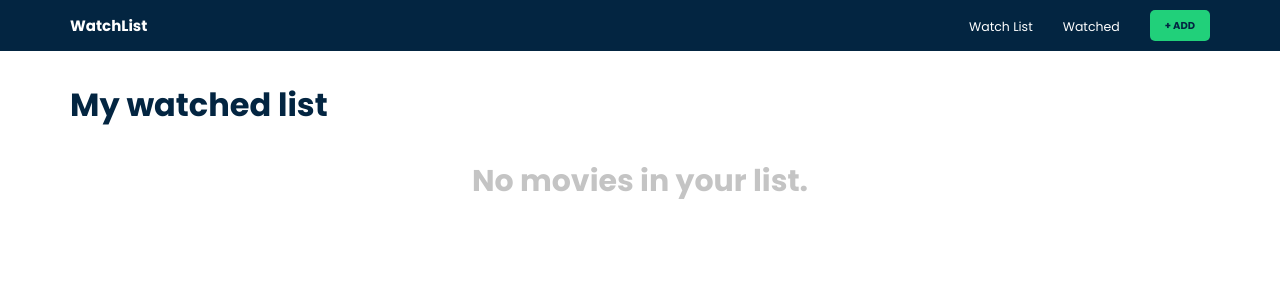
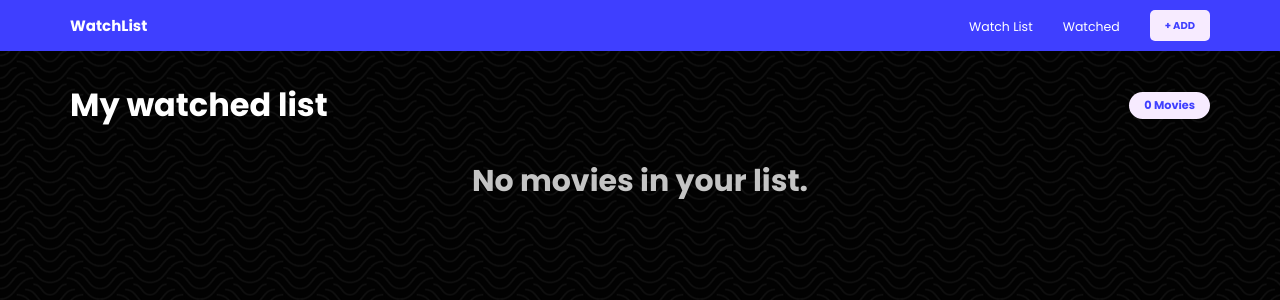
Before and after one commit to manikagnish/movie-watchlist-application, a React (Create React App) app: page / in a window 1280 px wide. Shown: the top 300 px of the page. Built offline with nearby package versions, Linux system fonts and the light colour scheme.

Commit message:
added option to add to watched during search and changed styling

```diff
--- a/src/components/Add.js
+++ b/src/components/Add.js
@@ -37,7 +37,7 @@ export default function Add() {
                 onChange={onChange}
               />
             </div>
-            {results.length > 0 && (
+            {results !== undefined && results.length > 0 && (
               <ul className="results">
                 {results.map((movie) => (
                   <li key={movie.id}>
--- a/src/components/MovieControls.js
+++ b/src/components/MovieControls.js
@@ -1,10 +1,9 @@
-import { FaEye, FaTimesCircle, FaEyeSlash } from "react-icons/fa";
+import { FaEye, FaTimes, FaEyeSlash } from "react-icons/fa";
 import { useContext } from "react";
 import { GlobalContext } from "../context/GlobalState";
 
 export default function MovieControls({ movie, type }) {
   const {
-    addMovieToWatchlist,
     removeMovieFromWatchlist,
     addMovieToWatched,
     removeMovieFromWatched,
@@ -23,7 +22,7 @@ export default function MovieControls({ movie, type }) {
             className="ctrl-btn"
             onClick={() => removeMovieFromWatchlist(movie.id)}
           >
-            <FaTimesCircle />
+            <FaTimes />
           </button>
         </>
       )}
@@ -36,7 +35,7 @@ export default function MovieControls({ movie, type }) {
             className="ctrl-btn"
             onClick={() => removeMovieFromWatched(movie.id)}
           >
-            <FaTimesCircle />
+            <FaTimes />
           </button>
         </>
       )}
--- a/src/components/ResultCard.js
+++ b/src/components/ResultCard.js
@@ -2,11 +2,15 @@ import { useContext } from "react";
 import { GlobalContext } from "../context/GlobalState";
 
 export default function ResultCard({ movie }) {
-  const { addMovieToWatchlist, watchlist } = useContext(GlobalContext);
+  const { addMovieToWatchlist, addMovieToWatched, watchlist, watched } =
+    useContext(GlobalContext);
 
   let storedMovie = watchlist.find((o) => o.id === movie.id);
+  let storedMovieWatched = watched.find((o) => o.id === movie.id);
 
-  const watchlistDisabled = storedMovie ? true : false;
+  const watchlistDisabled = storedMovie || storedMovieWatched ? true : false;
+
+  const watchedDisabled = storedMovieWatched ? true : false;
 
   return (
     <div className="result-card">
@@ -39,6 +43,13 @@ export default function ResultCard({ movie }) {
           >
             Add to Watchlist
           </button>
+          <button
+            className="btn"
+            disabled={watchedDisabled}
+            onClick={() => addMovieToWatched(movie)}
+          >
+            Add to Watched
+          </button>
         </div>
       </div>
     </div>
--- a/src/components/Watched.js
+++ b/src/components/Watched.js
@@ -12,6 +12,9 @@ export default function Watched() {
         <div className="container">
           <div className="header">
             <h1 className="heading">Watched Movies</h1>
+            <span className="count-pill">
+              {watched.length} {watched.length === 1 ? "Movie" : "Movies"}
+            </span>
           </div>
 
           {watched.length > 0 ? (
--- a/src/components/Watchlist.js
+++ b/src/components/Watchlist.js
@@ -12,6 +12,9 @@ export default function Watchlist() {
         <div className="container">
           <div className="header">
             <h1 className="heading">My watched list</h1>
+            <span className="count-pill">
+              {watchlist.length} {watchlist.length === 1 ? "Movie" : "Movies"}
+            </span>
           </div>
 
           {watchlist.length > 0 ? (
--- a/src/index.css
+++ b/src/index.css
@@ -1,6 +1,6 @@
 :root {
-  --primary: #032541;
-  --secondary: #21d07a;
+  --primary: #3f3fff;
+  --secondary: #f7ebff;
   --white: #fff;
 }
 
@@ -20,6 +20,7 @@ html {
 body {
   font-size: 1.6rem;
   font-family: "Poppins", sans-serif;
+  background: url(./bg3.png);
 }
 
 .container {
@@ -62,7 +63,7 @@ body {
 }
 
 .btn:hover {
-  background-color: #1aa762;
+  background-color: hsl(257, 25%, 33%);
   opacity: 1;
   cursor: pointer;
 }
@@ -70,6 +71,15 @@ body {
 .btn:disabled {
   pointer-events: none;
   opacity: 0.5;
+}
+
+input {
+  font-family: inherit;
+  color: #fff;
+}
+
+input::placeholder {
+  color: #fff;
 }
 
 input:focus {
@@ -172,7 +182,7 @@ header .nav-links li:last-child {
 
 .result-card .info .title {
   font-size: 1.25rem;
-  color: var(--primary);
+  color: var(--white);
   font-weight: 600;
   margin: 0;
 }
@@ -180,7 +190,7 @@ header .nav-links li:last-child {
 .result-card .info .release-date {
   font-size: 1.25rem;
   font-weight: 300;
-  color: var(--primary);
+  color: var(--white);
   margin: 0;
 }
 
@@ -211,7 +221,7 @@ header .nav-links li:last-child {
 }
 
 .movie-page .heading {
-  color: var(--primary);
+  color: var(--white);
   margin: 0;
 }
 
@@ -234,6 +244,7 @@ header .nav-links li:last-child {
   position: relative;
   border: 0;
   display: block;
+  box-shadow: 0 10px 20px rgba(247, 235, 255, 0.1);
 }
 
 .movie-card img {
@@ -278,7 +289,7 @@ header .nav-links li:last-child {
   background-color: transparent;
   border: none;
   transition: all 0.3s ease;
-  font-size: 1.25rem;
+  font-size: 1.6rem;
   padding: 5px;
   margin: 0;
 }
```
Also changed, not shown: src/bg3.png (added).
